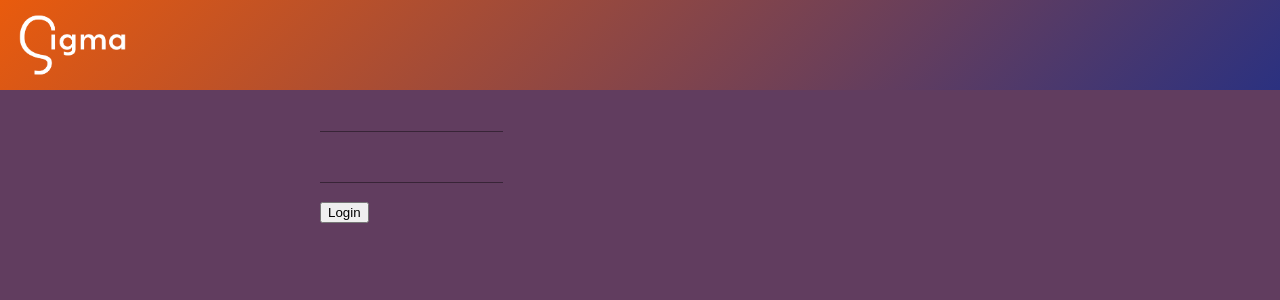
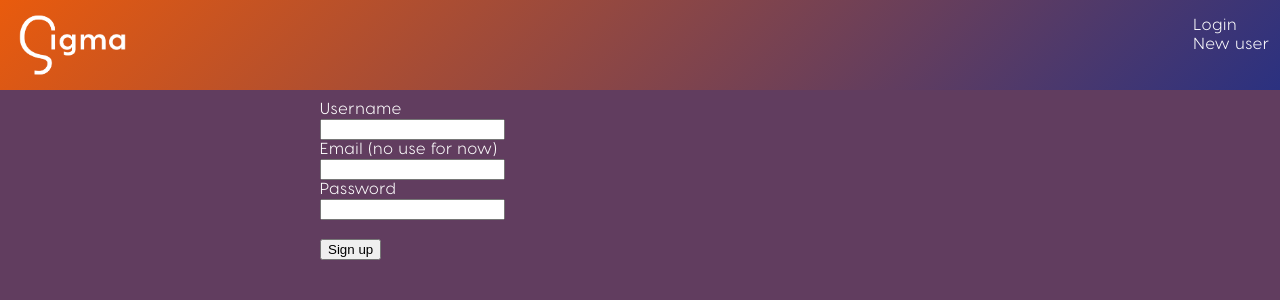
Before and after one commit to deividgp/old-sigma-frontend, a React (Create React App) app: page /newuser in a window 1280 px wide. Before the commit this address led to /login. Shown: the top 300 px of the page. Built offline with nearby package versions, Linux system fonts and the light colour scheme; no server answers.

Commit message:
new user added

```diff
--- a/src/components/ChannelsList.js
+++ b/src/components/ChannelsList.js
@@ -2,7 +2,6 @@ import * as React from 'react';
 import { NavLink, useNavigate } from "react-router-dom";
 import { ServersContext } from '../contexts/ServersContext';
 import { useContext } from "react";
-import './List.css';
 import axios from "../axios";
 import socket from '../socket';
 
--- a/src/index.css
+++ b/src/index.css
@@ -7,10 +7,7 @@
 body {
   overflow: hidden;
   margin: 0;
-  /*font-family: -apple-system, BlinkMacSystemFont, 'Segoe UI', 'Roboto', 'Oxygen',
-    'Ubuntu', 'Cantarell', 'Fira Sans', 'Droid Sans', 'Helvetica Neue',
-    sans-serif;*/
-  font-family: "VisbyRegular";
+  font-family: "VisbyRegular", sans-serif;
   color: white;
   letter-spacing: 1px;
   -webkit-font-smoothing: antialiased;
--- a/src/pages/About.js
+++ b/src/pages/About.js
@@ -2,18 +2,20 @@ function About() {
     return (
         <div style={{ backgroundColor: "#613d5f", height: "100%", overflowY: "auto" }}>
             <div style={{ padding: "20px" }}>
-                L’aplicació que tinc pensat fer serà una aplicació de missatgeria semblant a Discord,
-                una aplicació basada en servidors (grups públics o privats on usuaris poden interactuar mitjançant
-                diferents canals que funcionen com a petits fórums per parlar d’un tema en concret) per l’àmbit gaming
-                i casual. La diferència és que vull enfocar la meva aplicació en l’àmbit professional i empresarial
-                principalment tot i que també tenen cabuda els sectors mencionats anteriorment, depenent de l’estructura
-                del servidor perquè la idea és fer-los altament configurables afegint canals i rols per controlar l’accés
-                dels usuaris entre altres opcions. També tindrà certa semblança amb Slack però el que no m’agrada d’aquesta
-                plataforma és que se centra massa en els grups. Aquesta part la vull enfocar més com Discord perquè a part
-                d’interactuar amb servidors també es podrà xatejar amb usuaris per privat sense necessitat d’estar dins
-                d’un servidor. A més, també vull integrar tots els accesos dels grups en una sola pàgina com fa Discord
-                perquè a la versió web de Slack es necessita sortir d’un servidor per entrar a un altre.
-                En resum: single-page application a totes les plataformes.
+                The app I'm planning to make will be a messaging app similar to Discord, an app
+                based on servers (public or private groups where users can interact through
+                different channels that work like small forums to discuss a specific topic)
+                for the 'gaming and casual area. The difference is that I want to focus my
+                application on the professional and enterprise area mainly although the sectors
+                mentioned above also have a place, depending on the server structure because the
+                idea is to make them highly configurable by adding channels and roles to control
+                user access among other options. It will also have some similarity to Slack but
+                what I don't like about this platform is that it focuses too much on groups.
+                I want to approach this part more like Discord because apart from interacting
+                with servers you can also chat with users privately without needing to be inside
+                a server. In addition, I also want to integrate all access to the groups on a
+                single page like Discord does because in the web version of Slack you need to
+                leave one server to enter another. In short: single-page application on all platforms.
             </div>
 
         </div>
--- a/src/pages/Login.js
+++ b/src/pages/Login.js
@@ -1,24 +1,19 @@
-import { useContext } from "react";
+import { useContext, useState } from "react";
 import { UserContext } from "../contexts/UserContext";
+import { Link } from "react-router-dom";
 import './App.css';
-import React from "react";
-import { useForm, Controller } from "react-hook-form";
-import Input from "@mui/material/Input";
 import axios from "../axios";
 import logo from "../logoSigmaWhite.png";
 import socket from "../socket"
 
 function Login() {
     const { setUser } = useContext(UserContext);
+    const [username, setUsername] = useState("");
+    const [password, setPassword] = useState("");
 
-    const { control, handleSubmit } = useForm({
-        defaultValues: {
-            username: '',
-            password: ""
-        }
-    });
-    const onSubmit = data => {
-        axios.post(`/login`, { username: data.username, password: data.password })
+    const handleSubmit = (e) => {
+        e.preventDefault();
+        axios.post(`/login`, { username: username, password: password })
             .then(res => {
                 setUser(res.data);
                 const userid = res.data.id;
@@ -32,26 +27,26 @@ function Login() {
         <div>
             <header className='App-header'>
                 <img src={logo} alt="Logo" />
+                <nav>
+                    <ul>
+                        <li><Link to="/login">Login</Link></li>
+                        <li><Link to="/newuser">New user</Link></li>
+                    </ul>
+                </nav>
             </header>
             <div className='App-body'>
                 <main className='App-main'>
                     <div style={{ backgroundColor: "#613d5f", height: "100%", overflowY: "auto" }}>
                         <div style={{ margin: "auto", width: "50%", height: "50%", padding: "10px" }}>
-                            <form onSubmit={handleSubmit(onSubmit)}>
-                                <Controller
-                                    name="username"
-                                    control={control}
-                                    render={({ field }) => <Input {...field} />}
-                                />
+                            <form onSubmit={handleSubmit}>
+                                <label htmlFor="username">Username</label>
                                 <br></br>
+                                <input id="username" type={"text"} value={username} onChange={(e) => setUsername(e.target.value)}></input>
                                 <br></br>
-                                <Controller
-                                    name="password"
-                                    control={control}
-                                    render={({ field }) => <Input {...field} />}
-                                />
+                                <label htmlFor="password">Password</label>
                                 <br></br>
-                                <br></br>
+                                <input id="password" type={"password"} value={password} onChange={(e) => setPassword(e.target.value)}></input>
+                                <br></br><br></br>
                                 <input type="submit" value="Login" />
                             </form>
                         </div>
--- a/src/pages/Logout.js
+++ b/src/pages/Logout.js
@@ -1,7 +1,6 @@
-import { useContext } from "react";
+import { useContext, useEffect } from "react";
 import { UserContext } from "../contexts/UserContext";
 import './App.css';
-import React from "react";
 import axios from "../axios";
 import Loading from "../components/Loading";
 import socket from "../socket";
@@ -9,7 +8,7 @@ import socket from "../socket";
 function Logout() {
     const { setUser } = useContext(UserContext);
 
-    React.useEffect(() => {
+    useEffect(() => {
         axios.get(`/logout`)
             .then(() => {
                 setUser(null);
--- a/src/pages/NewUser.js
+++ b/src/pages/NewUser.js
@@ -1,15 +1,59 @@
-import { useContext } from "react";
+import { useContext, useState } from "react";
 import { UserContext } from "../contexts/UserContext";
+import { Link } from "react-router-dom";
 import * as React from 'react';
 import "./Me.css";
-import FriendsList from "../components/FriendsList";
-import PendingFriendsList from "../components/PendingFriendsList";
+import logo from "../logoSigmaWhite.png";
+import axios from "../axios";
 
 function NewUser() {
+    const { setUser } = useContext(UserContext);
+    const [username, setUsername] = useState("");
+    const [password, setPassword] = useState("");
+    const [email, setEmail] = useState("");
+    const handleSubmit = (event) => {
+        event.preventDefault();
+        axios.post("/users/newuser", { username: username, password: password, email: email })
+            .then((res) => {
+                console.log(res.data);
+                setUser(res.data);
+            });
+    };
 
     return (
         <div>
-
+            <header className='App-header'>
+                <img src={logo} alt="Logo" />
+                <nav>
+                    <ul>
+                        <li><Link to="/login">Login</Link></li>
+                        <li><Link to="/newuser">New user</Link></li>
+                    </ul>
+                </nav>
+            </header>
+            <div className='App-body'>
+                <main className='App-main'>
+                    <div style={{ backgroundColor: "#613d5f", height: "100%", overflowY: "auto" }}>
+                        <div style={{ margin: "auto", width: "50%", height: "50%", padding: "10px" }}>
+                            <form onSubmit={handleSubmit}>
+                                <label htmlFor="username">Username</label>
+                                <br></br>
+                                <input id="username" type={"text"} value={username} onChange={(e) => setUsername(e.target.value)}></input>
+                                <br></br>
+                                <label htmlFor="email">Email (no use for now)</label>
+                                <br></br>
+                                <input id="email" type={"email"} value={email} onChange={(e) => setEmail(e.target.value)}></input>
+                                <br></br>
+                                <label htmlFor="password">Password</label>
+                                <br></br>
+                                <input id="password" type={"password"} value={password} onChange={(e) => setPassword(e.target.value)}></input>
+                                <br></br><br></br>
+                                <input type="submit" value="Sign up" />
+                            </form>
+                        </div>
+                    </div>
+                </main>
+            </div>
         </div>
     );
 }
--- a/src/pages/Server.js
+++ b/src/pages/Server.js
@@ -1,7 +1,6 @@
-import { Outlet } from "react-router-dom";
+import { Outlet, useParams } from "react-router-dom";
 import ChannelsList from "../components/ChannelsList";
 import MembersList from "../components/MembersList";
-import { useParams } from 'react-router-dom';
 import { useEffect, useState, useContext } from "react";
 import axios from "../axios";
 import { ServersContext } from '../contexts/ServersContext';
--- a/src/utils/PrivateRoutes.js
+++ b/src/utils/PrivateRoutes.js
@@ -14,7 +14,7 @@ export function NotLoggedIn({ children }) {
 export function LoggedIn({ children }) {
     const { user } = useContext(UserContext);
 
-    if (user != null)
+    if (user != null && user !== "user")
         return <Navigate to="/" />
 
     return children;
```
Also changed, not shown: src/components/List.css (deleted).
